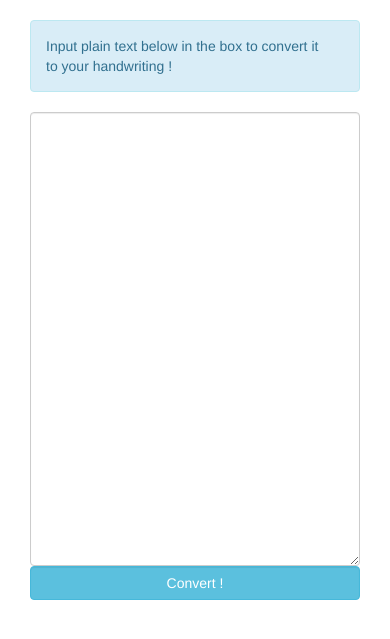
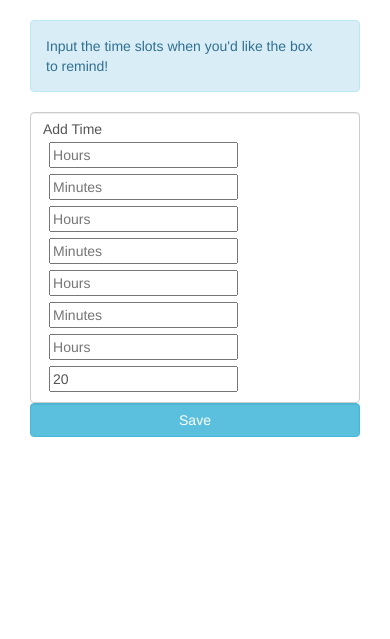
Before and after one commit to tejaswiniR161/medicine_reminder, a Django app: template medicine/templates/home.html in a window 390 px wide. Shown: the part 107-746 px from the top of the page. Run offline with Django 3.2, Linux system fonts and the light colour scheme; the template is opened without the code that fills it: values that come from a table or form of the project are taken from there, others are empty; data comes from the database, SQL or seed files in the repository; both versions use the stored data as it was after the commit; some libraries are stand-ins or nearby versions.

Commit message:
binding tablet obj to front end

```diff
--- a/medicine/templates/home.html
+++ b/medicine/templates/home.html
@@ -4,47 +4,109 @@
 </script>
 <style>
     .space { margin:0; padding:0; height:50px; }
-
+    #medholder
+    {
+        height:auto;
+    }
+    input
+    {
+        margin-top: 1%;
+        margin-bottom: 1%;
+        margin-left: 2%;
+        margin-right: 1%;
+    }
+    #conv
+    {
+        margin-top: 2%;
+    }
 </style>
 <script>
 
 $(function(){
     console.log("onload???");
-    /* $("#conv").click(function(){
-        var txt1=$('#ptext').val();
-        console.log(txt1);
+    var tablets = "{{tablets}}";
+    console.log("tablets = " + tablets);
+
+    slots=tablets.split(";");
+    var id=1;
+    slots.forEach(
+        hm =>
+        {
+            console.log(hm);
+            t=hm.split(":");
+            h=t[0];
+            m=t[1];
+            $('#h'+id).val(h);
+            $('#m'+id).val(m);
+            id+=1;
+        }
+    );
+
+
+
+    $("#save").click(function()
+    {
+        var h1=$('#h1').val();
+        var h2=$('#h2').val();
+        var h3=$('#h3').val();
+        var h4=$('#h4').val();
+        var m1=$('#m1').val();
+        var m2=$('#m2').val();
+        var m3=$('#m3').val();
+        var m4=$('#m4').val();
+        console.log(h1);
         $.ajax({
-            url:"/home/Convert/",
+            url:"/savetab/",
             type:"post",
             dataType: 'json',
-            data:{
+            data:
+            {
                 'csrfmiddlewaretoken': '{{ csrf_token }}',
-                'txt':txt1
+                'time':`${h1}:${m1};${h2}:${m2};${h3}:${m3};${h4}:${m4}`
             },
             success:function(d){
                 console.log("done");
-                ho=d;
                 console.log(d);
-
-                mainconversion(txt1);
             },
             error:function(a,b,c){
                 alert("shit... errorrooo... that's too sad.. :'(");
                 console.log(a.responseText);
             }
         });
-    }); */
+    });
 });
 </script>
 
 <div id="cont" class="container ">
    <div class="col-md-12">
        <div class="alert alert-info alert-dismissable fade in">
-           Input plain text below in the box to convert it to your handwriting !
+           Input the time slots when you'd like the box to remind!
        </div>
 
-       <textarea class="form-control" rows="22%" id="ptext"></textarea>
-       <button id="conv" class="form-control btn-info">Convert !</button>
+       <div class="form-control" id="medholder">
+           Add Time
+            <br/>
+
+           <input type="number" placeholder="Hours" id="h1"/>
+           <input type="number" placeholder="Minutes" id="m1"/>
+
+           <br/>
+
+           <input type="number" placeholder="Hours" id="h2"/>
+           <input type="number" placeholder="Minutes" id="m2"/>
+
+           <br/>
+
+           <input type="number" placeholder="Hours" id="h3"/>
+           <input type="number" placeholder="Minutes" id="m3"/>
+
+           <br/>
+
+           <input type="number" placeholder="Hours" id="h4"/>
+           <input type="number" placeholder="Minutes" id="m4"/>
+
+       </div>
+       <button id="save" class="form-control btn-info">Save</button>
    </div>
 </div>
 
--- a/medicine/urls.py
+++ b/medicine/urls.py
@@ -9,6 +9,7 @@ urlpatterns = [
     path('logout/', views.logout, name='logout'),
     url(r'^SignUpSave/', views.SignUpSave, name="signupsave"),
     path('signup/', views.signup, name='signup'),
+    path("savetab/",views.savetab,name="savetab"),
     path('', views.index, name='index'),
     #url(r'^login/',views.LogIn,name="login"),
     #url(r'^$', views.Home, name="home"),
```
Also changed, not shown: medicine/views.py (+16 -2 lines), db.sqlite3.
